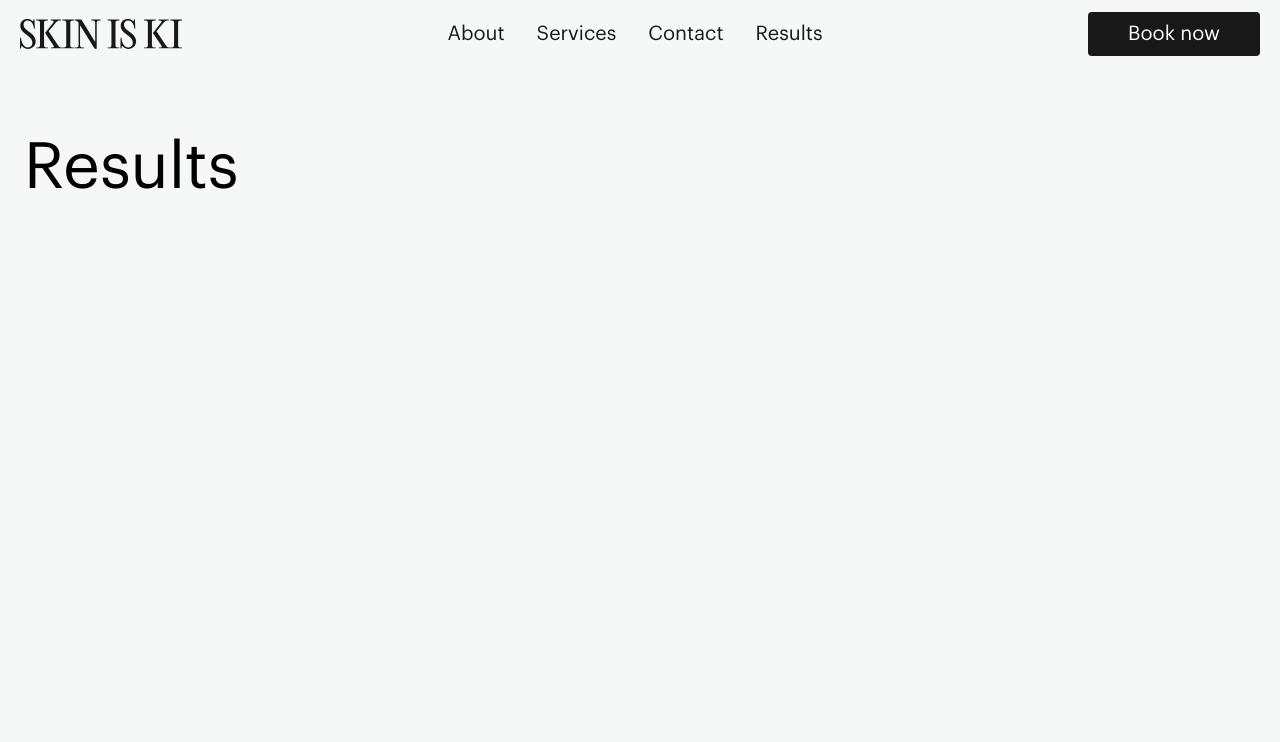
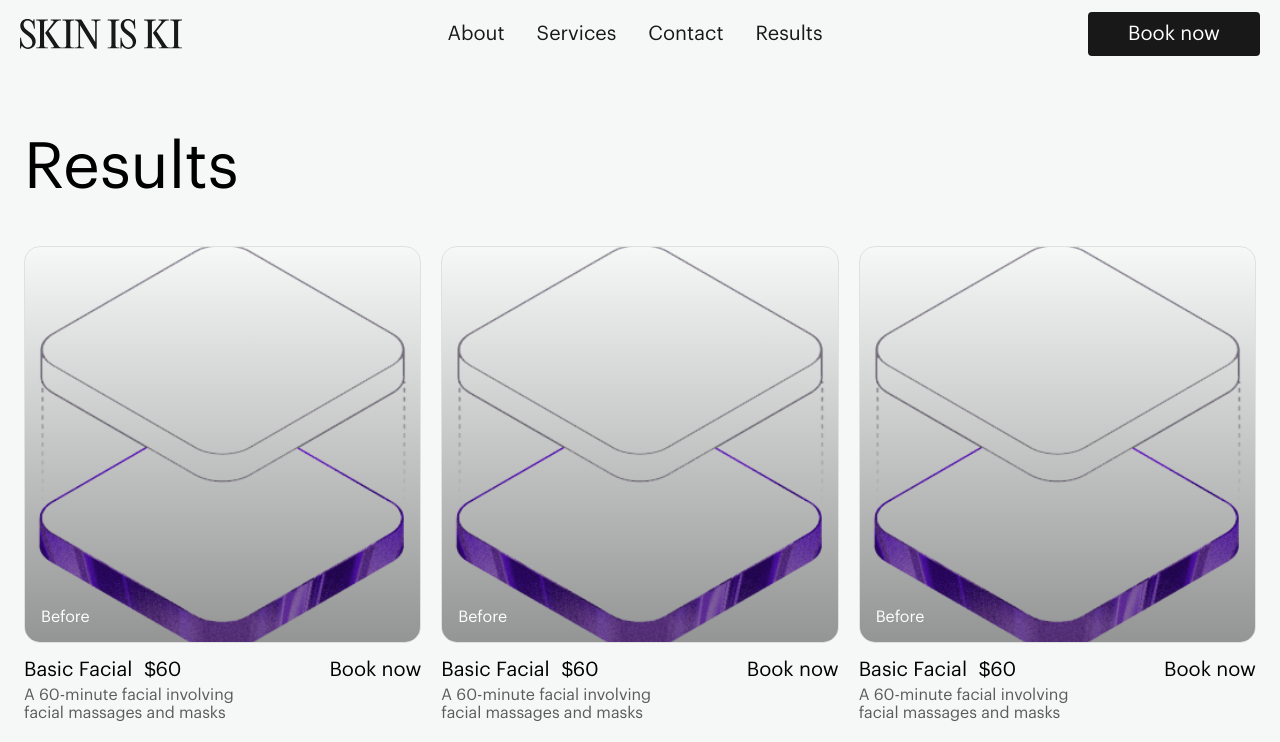
Before and after one commit to reese-code/skiniski, a React (Vite) app: page /results in a window 1280 px wide. Shown: the top 742 px of the page. Built offline with nearby package versions, Linux system fonts and the light colour scheme.

Commit message:
results page

```diff
--- /dev/null
+++ b/src/components/ResultCard.jsx
@@ -0,0 +1,69 @@
+import { useRef, useState } from 'react'
+import { Link } from 'react-router-dom'
+import { gsap } from 'gsap'
+
+function ResultCard({ before, after, name, price, description }) {
+  const imageRef = useRef(null)
+  const [isHovered, setIsHovered] = useState(false)
+
+  const handleEnter = () => {
+    setIsHovered(true)
+    gsap.to(imageRef.current, {
+      y: -8,
+      duration: 0.8,
+      ease: 'elastic.out(1, 0.5)',
+    })
+  }
+
+  const handleLeave = () => {
+    setIsHovered(false)
+    gsap.to(imageRef.current, {
+      y: 0,
+      duration: 0.8,
+      ease: 'elastic.out(1, 0.5)',
+    })
+  }
+
+  return (
+    <div onMouseEnter={handleEnter} onMouseLeave={handleLeave}>
+      <div
+        ref={imageRef}
+        className="relative aspect-square w-full overflow-hidden rounded-2xl border border-dark/10"
+      >
+        <img
+          src={before}
+          alt={`${name} before`}
+          className="absolute inset-0 h-full w-full object-cover transition-opacity duration-500 ease-out"
+          style={{ opacity: isHovered ? 0 : 1 }}
+        />
+        <img
+          src={after}
+          alt={`${name} after`}
+          className="absolute inset-0 h-full w-full object-cover transition-opacity duration-500 ease-out"
+          style={{ opacity: isHovered ? 1 : 0 }}
+        />
+
+        <div className="absolute inset-0 bg-linear-to-t from-black/40 to-transparent" />
+
+        <span className="absolute bottom-4 left-4 text-white">
+          {isHovered ? 'After' : 'Before'}
+        </span>
+      </div>
+
+      <div className="mt-4 flex items-center justify-between">
+        <div className="flex items-center gap-3">
+          <h3>{name}</h3>
+          <h3>{price}</h3>
+        </div>
+
+        <Link to="/contact">
+          <h3 className="hover:underline">Book now</h3>
+        </Link>
+      </div>
+
+      <p className="mt-1 w-[60%] text-dark/70">{description}</p>
+    </div>
+  )
+}
+
+export default ResultCard
--- a/src/pages/Results.jsx
+++ b/src/pages/Results.jsx
@@ -1,7 +1,66 @@
+import ResultCard from '../components/ResultCard.jsx'
+import InstagramCarousel from '../components/InstagramCarousel.jsx'
+import hero from '../assets/hero.png'
+
+const results = [
+  {
+    name: 'Basic Facial',
+    price: '$60',
+    description: 'A 60-minute facial involving facial massages and masks',
+    before: hero,
+    after: hero,
+  },
+  {
+    name: 'Basic Facial',
+    price: '$60',
+    description: 'A 60-minute facial involving facial massages and masks',
+    before: hero,
+    after: hero,
+  },
+  {
+    name: 'Basic Facial',
+    price: '$60',
+    description: 'A 60-minute facial involving facial massages and masks',
+    before: hero,
+    after: hero,
+  },
+  {
+    name: 'Basic Facial',
+    price: '$60',
+    description: 'A 60-minute facial involving facial massages and masks',
+    before: hero,
+    after: hero,
+  },
+  {
+    name: 'Basic Facial',
+    price: '$60',
+    description: 'A 60-minute facial involving facial massages and masks',
+    before: hero,
+    after: hero,
+  },
+  {
+    name: 'Basic Facial',
+    price: '$60',
+    description: 'A 60-minute facial involving facial massages and masks',
+    before: hero,
+    after: hero,
+  },
+]
+
 function Results() {
   return (
-    <div className="mx-auto max-w-7xl px-6 py-16 max-md:px-3">
-      <h1>Results</h1>
+    <div>
+      <div className="mx-auto max-w-7xl px-6 py-16 max-md:px-3">
+        <h1>Results</h1>
+
+        <div className="mt-10 grid grid-cols-3 gap-5 max-md:grid-cols-1">
+          {results.map((result, index) => (
+            <ResultCard key={index} {...result} />
+          ))}
+        </div>
+      </div>
+
+      <InstagramCarousel />
     </div>
   )
 }
```
